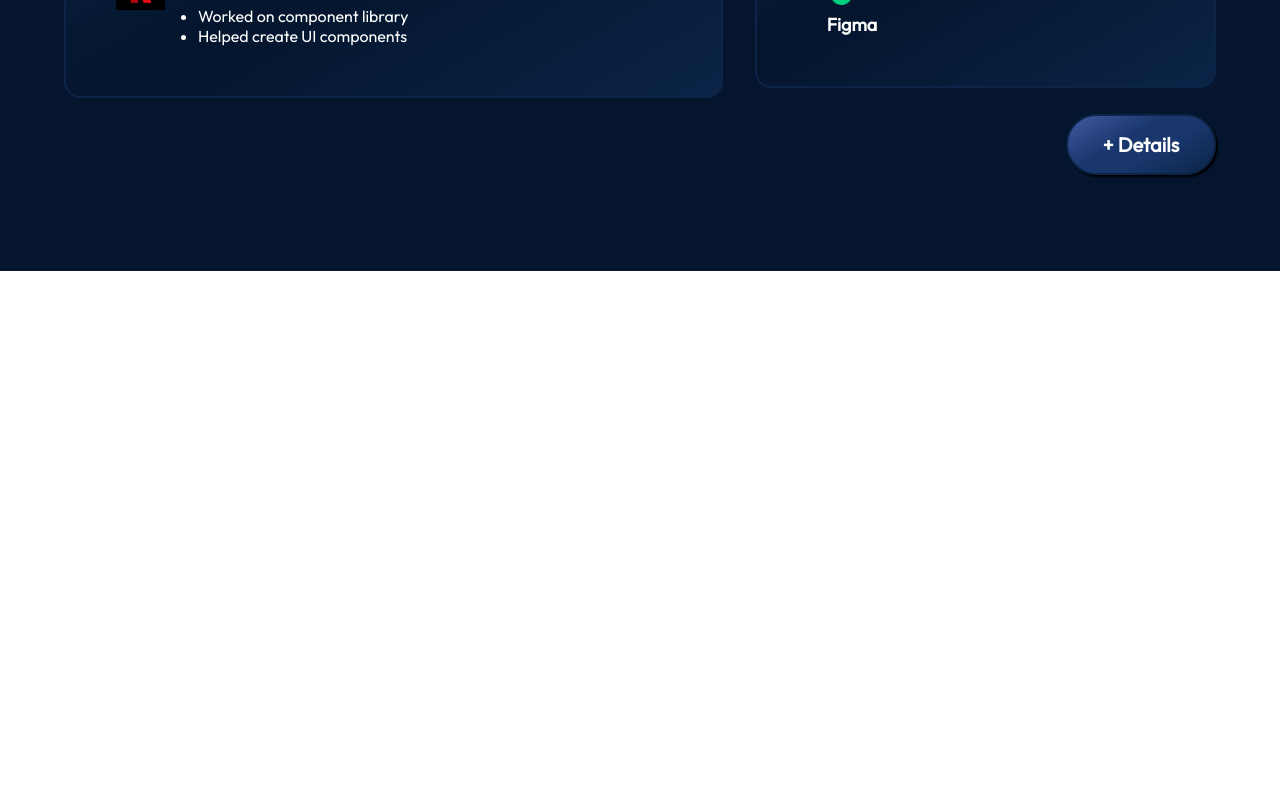
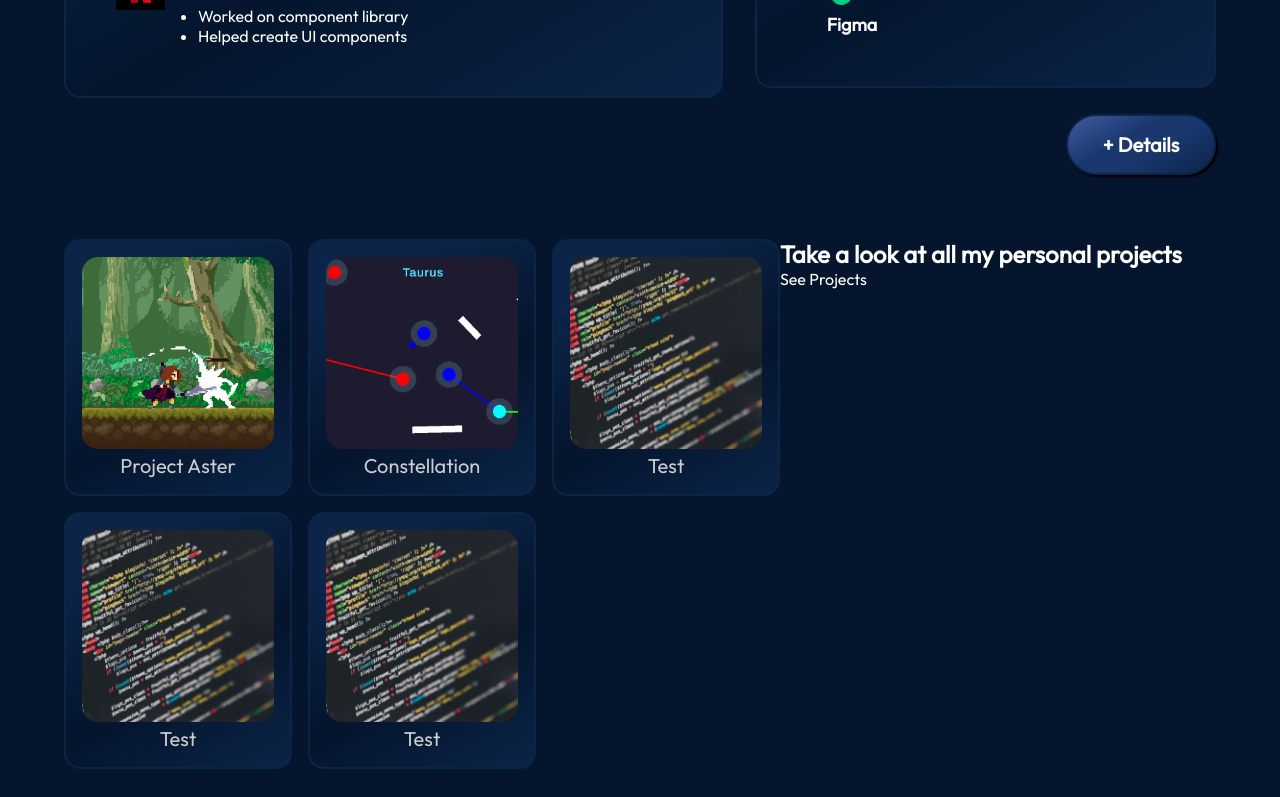
Before and after one commit to LuzMurilo/LuzMurilo.github.io, a React (Vite) app: page / in a window 1280 px wide. Shown: the part 2000-2797 px from the top of the page. Before the commit the page ends 2271 px from the top, so only its background shows below. Built offline with nearby package versions, Linux system fonts and the light colour scheme.

Commit message:
placed projects preview section on home page, needs stylizing

```diff
--- /dev/null
+++ b/src/components/ProjectsPreview/ProjectsPreview.module.css
@@ -0,0 +1,42 @@
+@import "../../variables.css";
+
+.projects {
+    display: flex;
+    justify-content: center;
+    width: 100%;
+    padding: 32px;
+}
+
+.container {
+    width: 100%;
+    max-width: 1152px;
+    padding: 0;
+    display: flex;
+}
+
+.projectsGrid {
+    display: grid;
+    grid-template-columns: repeat(3, 1fr);
+    gap: 16px;
+}
+
+.projectCard {
+    padding: 16px;
+    background: var(--gradient-dark);
+    border: 2px solid var(--color-dark);
+    border-radius: 16px;
+}
+
+.projectCard img {
+    width: 192px;
+    height: 192px;
+    border-radius: 16px;
+    object-fit: cover;
+}
+
+.projectTitle {
+    text-align: center;
+    font-size: 1.25rem;
+    font-weight: 500;
+    color: var(--color-text-secondary);
+}
--- /dev/null
+++ b/src/components/ProjectsPreview/ProjectsPreview.tsx
@@ -0,0 +1,36 @@
+
+import { NavLink } from "react-router-dom";
+import styles from "./ProjectsPreview.module.css";
+
+import projects from "../../data/projects.json";
+import { getImageURL } from "../../utils";
+
+function ProjectsPreview() {
+  if (!projects || projects.length === 0)
+  {
+    return <h1>No projects to show</h1>
+  }
+
+  return (
+    <section className={styles.projects} id="projects">
+        <div className={styles.container}>
+            <div className={styles.projectsGrid}>
+              { projects.map((project, id) => {
+                return (
+                  <div className={styles.projectCard} key={id}>
+                    {project.imageSrc? <img src={getImageURL(project.imageSrc)} alt={`${project.title} thumbnail`} width="256px" height="256px"/> : <img src={getImageURL("/projects/project.png")} alt="default thumbnail"/>}
+                    <p className={styles.projectTitle}>{project.title}</p>
+                  </div>
+                )
+              })}
+            </div>
+            <div className={styles.projectsCall}>
+                <h2 className={styles.projectsText}>Take a look at all my personal projects</h2>
+                <NavLink to="/projects" className={styles.projectsBtn}>See Projects</NavLink>
+            </div>
+        </div>
+    </section>
+  )
+}
+
+export default ProjectsPreview
--- /dev/null
+++ b/src/data/projects.json
@@ -0,0 +1,37 @@
+[
+    {
+        "title": "Project Aster",
+        "description": "This project is a 2D metroidvania prototype. It's currently in the concept phase and I still need to implement and test new ideas, and flesh out the design. The video above show the most basic functionalities for movement and combat",
+        "videoSrc": "https://www.youtube.com/embed/hcM00nBz1a8",
+        "imageSrc": "projects/aster.png",
+        "reposirory": "https://gitlab.com/luzmurilo/project-aster"
+    },
+    {
+        "title": "Constellation",
+        "description": "A game made for the Lost Relic GameJam 2022. The theme of the Jam was 'Connection', so I my idea was to make the theme present in the core mechanic of my game. In this game the goal is to make connections between the 'Stars' to form the right constellation. The player is able to shoot colored 'Planets' that orbit the Star it collides with, and if another Star has a planet of the same color, a connection is made. I developed this game from scratch in a week. All aspects, except the music, were made by me.",
+        "imageSrc": "projects/constellation.png",
+        "reposirory": "https://gitlab.com/luzmurilo/moonshooter",
+        "demo": "https://muriloluz.itch.io/constellation"
+    },
+    {
+        "title": "Test",
+        "description": "A game made for the Lost Relic GameJam 2022. The theme of the Jam was 'Connection', so I my idea was to make the theme present in the core mechanic of my game. In this game the goal is to make connections between the 'Stars' to form the right constellation. The player is able to shoot colored 'Planets' that orbit the Star it collides with, and if another Star has a planet of the same color, a connection is made. I developed this game from scratch in a week. All aspects, except the music, were made by me.",
+        "imageSrc": "projects/project.png",
+        "reposirory": "https://gitlab.com/luzmurilo/moonshooter",
+        "demo": "https://muriloluz.itch.io/constellation"
+    },
+    {
+        "title": "Test",
+        "description": "A game made for the Lost Relic GameJam 2022. The theme of the Jam was 'Connection', so I my idea was to make the theme present in the core mechanic of my game. In this game the goal is to make connections between the 'Stars' to form the right constellation. The player is able to shoot colored 'Planets' that orbit the Star it collides with, and if another Star has a planet of the same color, a connection is made. I developed this game from scratch in a week. All aspects, except the music, were made by me.",
+        "imageSrc": "projects/project.png",
+        "reposirory": "https://gitlab.com/luzmurilo/moonshooter",
+        "demo": "https://muriloluz.itch.io/constellation"
+    },
+    {
+        "title": "Test",
+        "description": "A game made for the Lost Relic GameJam 2022. The theme of the Jam was 'Connection', so I my idea was to make the theme present in the core mechanic of my game. In this game the goal is to make connections between the 'Stars' to form the right constellation. The player is able to shoot colored 'Planets' that orbit the Star it collides with, and if another Star has a planet of the same color, a connection is made. I developed this game from scratch in a week. All aspects, except the music, were made by me.",
+        "imageSrc": "projects/project.png",
+        "reposirory": "https://gitlab.com/luzmurilo/moonshooter",
+        "demo": "https://muriloluz.itch.io/constellation"
+    }
+]
--- a/src/pages/Home.tsx
+++ b/src/pages/Home.tsx
@@ -1,6 +1,7 @@
 import About from "../components/About/About"
 import Experience from "../components/Experience/Experience"
 import Hero from "../components/Hero/Hero"
+import ProjectsPreview from "../components/ProjectsPreview/ProjectsPreview"
 
 
 function Home() {
@@ -9,6 +10,7 @@ function Home() {
         <Hero />
         <About />
         <Experience />
+        <ProjectsPreview />
     </>
   )
 }
```
Also changed, not shown: src/assets/projects/aster.png (added), src/assets/projects/constellation.png (added).
